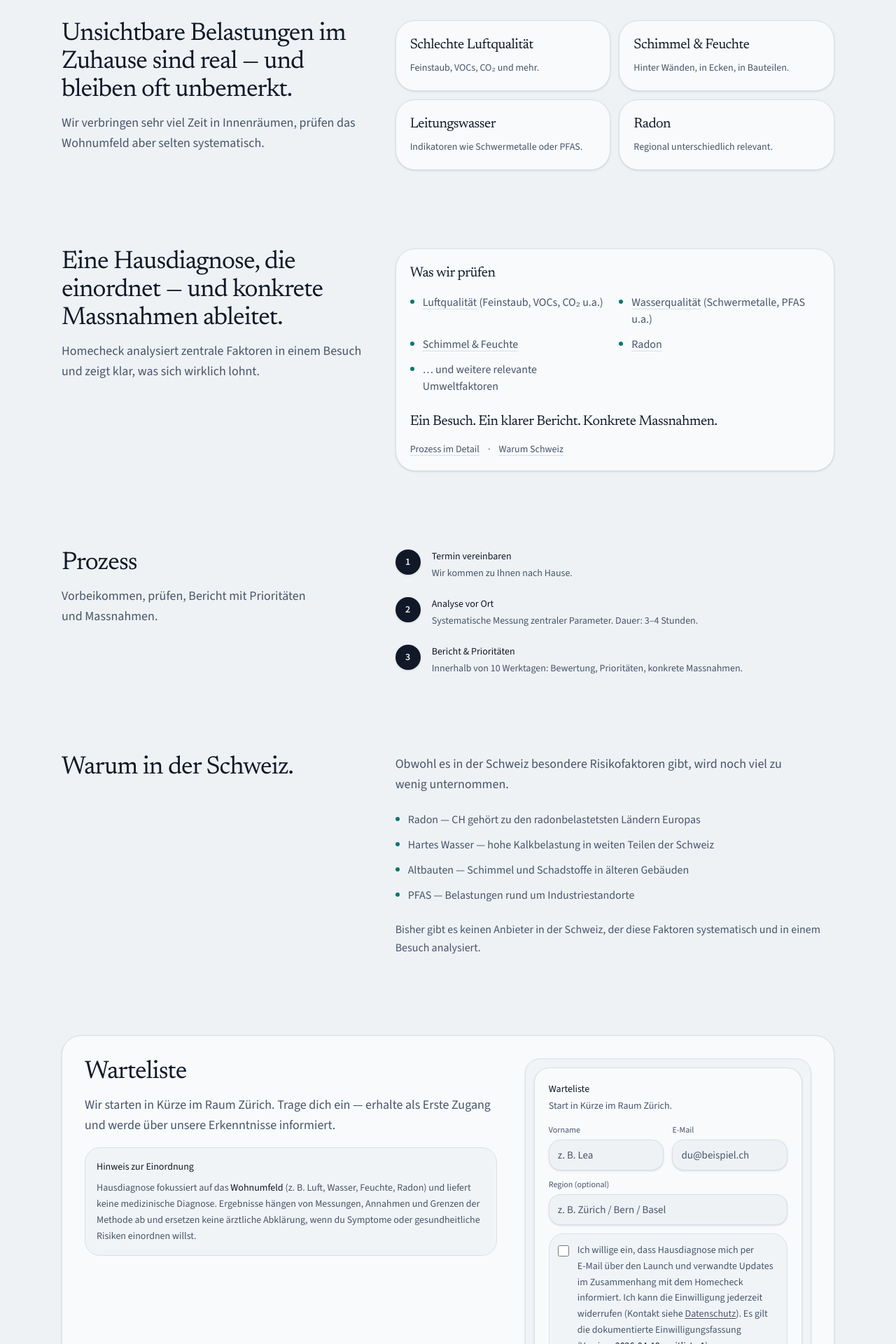
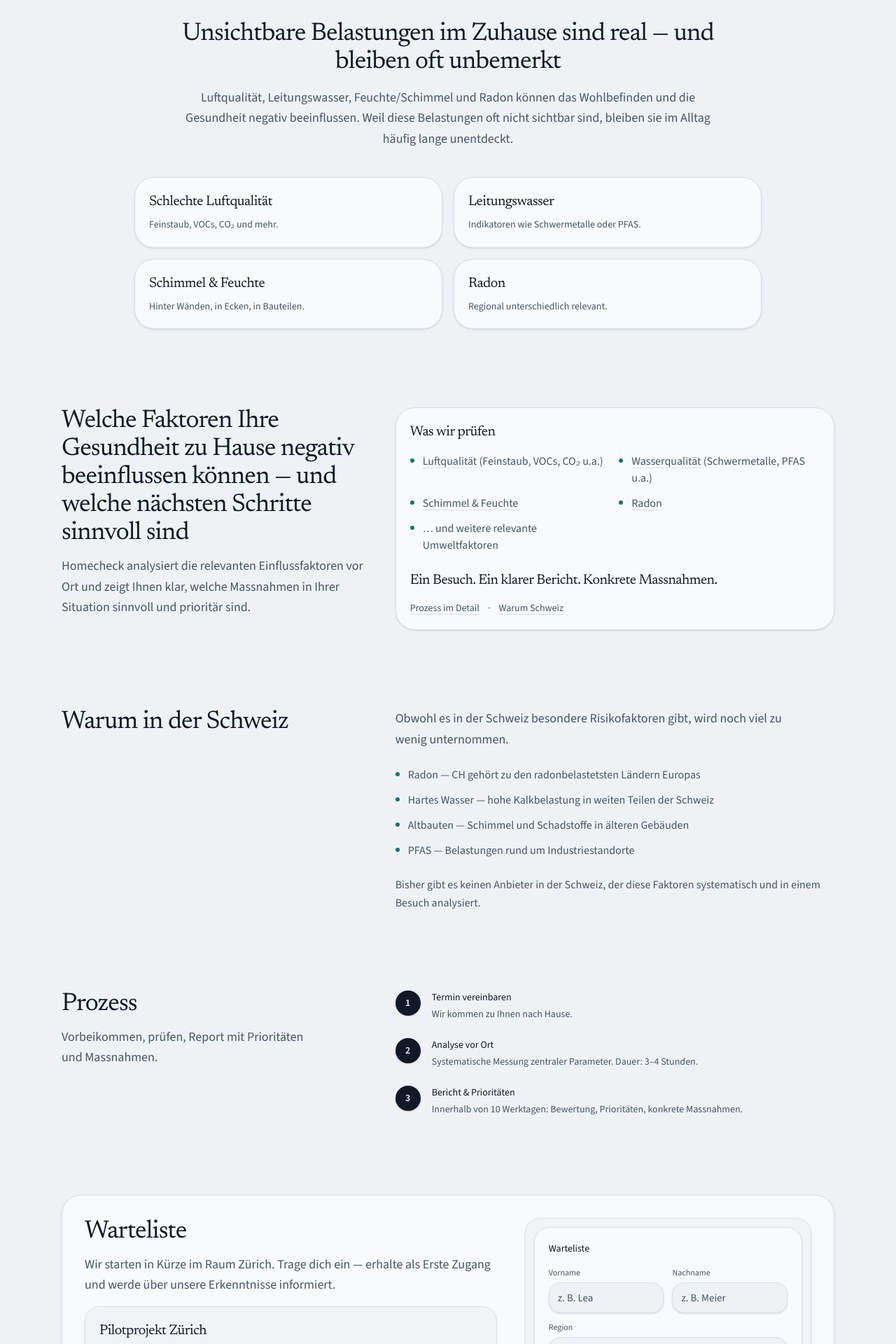
Before and after one commit to DiegoZechner/hausdiagnose, a Next.js app: page / in a window 1280 px wide. Shown: the part 840-2760 px from the top of the page at 70% size. Built offline with nearby package versions, Linux system fonts and the light colour scheme; no server answers.

Commit message:
Refine homepage copy and extend waitlist fields

```diff
--- a/app/datenschutz/page.tsx
+++ b/app/datenschutz/page.tsx
@@ -54,10 +54,19 @@ export default function DatenschutzPage() {
               <span className="text-foreground">Vorname</span> (Pflichtfeld)
             </li>
             <li>
+              <span className="text-foreground">Nachname</span> (Pflichtfeld)
+            </li>
+            <li>
+              <span className="text-foreground">Region</span> (Pflichtfeld; freies Textfeld)
+            </li>
+            <li>
               <span className="text-foreground">E‑Mail‑Adresse</span> (Pflichtfeld; wird serverseitig normalisiert)
             </li>
             <li>
-              <span className="text-foreground">Region</span> (optional; freies Textfeld)
+              <span className="text-foreground">Telefonnummer</span> (Pflichtfeld)
+            </li>
+            <li>
+              <span className="text-foreground">Nachricht</span> (optional; freies Textfeld)
             </li>
             <li>
               <span className="text-foreground">Quelle</span> (technisches Feld, z. B. <code>landing</code>)
--- a/app/page.tsx
+++ b/app/page.tsx
@@ -73,7 +73,7 @@ export default async function Home() {
         name: "Welche Daten braucht ihr für die Warteliste?",
         acceptedAnswer: {
           "@type": "Answer",
-          text: "Vorname und E‑Mail. Region ist optional.",
+          text: "Vorname, Nachname, Region, E‑Mail und Telefonnummer. Eine Nachricht ist optional. Zusätzlich wird eine ausdrückliche Einwilligung für Launch‑Updates gespeichert.",
         },
       },
       {
@@ -132,11 +132,11 @@ export default async function Home() {
               <a className="hover:text-foreground" href="#solution">
                 Lösung
               </a>
+              <a className="hover:text-foreground" href="#schweiz">
+                Schweiz
+              </a>
               <a className="hover:text-foreground" href="#prozess">
                 Prozess
-              </a>
-              <a className="hover:text-foreground" href="#schweiz">
-                Schweiz
               </a>
               <a className="hover:text-foreground" href="#faq">
                 FAQ
@@ -170,10 +170,7 @@ export default async function Home() {
             <div className="absolute inset-0 flex items-end">
               <Container className="pb-10 sm:pb-12 lg:pb-14">
                 <div className="max-w-3xl">
-                  <div className="text-xs font-medium tracking-wide text-white/70">
-                    Start in Kürze im Raum Zürich
-                  </div>
-                  <h1 className="mt-3 font-heading text-balance text-4xl leading-[1.02] tracking-tight text-white sm:text-5xl lg:text-6xl">
+                  <h1 className="font-heading text-balance text-4xl leading-[1.02] tracking-tight text-white sm:text-5xl lg:text-6xl">
                     Ihr Zuhause beeinflusst Ihre Gesundheit —{" "}
                     <span className="text-[color:var(--brand)]">
                       <TextRotate
@@ -186,7 +183,6 @@ export default async function Home() {
                         intervalMs={1700}
                       />
                     </span>
-                    .
                   </h1>
                   <p className="mt-4 max-w-2xl text-pretty text-base leading-relaxed text-white/80 sm:text-lg">
                     Wir analysieren Ihr Zuhause wissenschaftlich: Luft, Wasser, Schimmel und mehr — und zeigen Ihnen genau,
@@ -215,29 +211,29 @@ export default async function Home() {
         {/* 1) Problem */}
         <Section id="problem">
           <Container>
-            <div className="grid gap-8 lg:grid-cols-12 lg:gap-10">
-              <div className="lg:col-span-5">
+            <div className="mx-auto max-w-3xl text-center">
               <h2 className="font-heading text-pretty text-3xl tracking-tight sm:text-4xl">
-                  Unsichtbare Belastungen im Zuhause sind real — und bleiben oft unbemerkt.
+                Unsichtbare Belastungen im Zuhause sind real — und bleiben oft unbemerkt
               </h2>
-                <p className="mt-3 text-pretty text-base leading-relaxed text-muted-foreground sm:text-lg">
-                  Wir verbringen sehr viel Zeit in Innenräumen, prüfen das Wohnumfeld aber selten systematisch.
+              <p className="mt-4 text-pretty text-base leading-relaxed text-muted-foreground sm:text-lg">
+                Luftqualität, Leitungswasser, Feuchte/Schimmel und Radon können das Wohlbefinden und die Gesundheit
+                negativ beeinflussen. Weil diese Belastungen oft nicht sichtbar sind, bleiben sie im Alltag häufig
+                lange unentdeckt.
               </p>
             </div>
-              <div className="lg:col-span-7">
-                <div className="grid gap-3 sm:grid-cols-2">
+            <div className="mx-auto mt-10 grid max-w-4xl gap-3 sm:grid-cols-2 sm:gap-4">
               {[
                 {
                   t: "Schlechte Luftqualität",
                   d: "Feinstaub, VOCs, CO₂ und mehr.",
                 },
                 {
+                  t: "Leitungswasser",
+                  d: "Indikatoren wie Schwermetalle oder PFAS.",
+                },
+                {
                   t: "Schimmel & Feuchte",
                   d: "Hinter Wänden, in Ecken, in Bauteilen.",
-                    },
-                    {
-                      t: "Leitungswasser",
-                      d: "Indikatoren wie Schwermetalle oder PFAS.",
                 },
                 {
                   t: "Radon",
@@ -250,8 +246,6 @@ export default async function Home() {
                 </div>
               ))}
             </div>
-              </div>
-            </div>
           </Container>
         </Section>
 
@@ -261,10 +255,11 @@ export default async function Home() {
             <div className="grid gap-8 lg:grid-cols-12 lg:gap-10">
               <div className="lg:col-span-5">
                 <h2 className="font-heading text-pretty text-3xl tracking-tight sm:text-4xl">
-                  Eine Hausdiagnose, die einordnet — und konkrete Massnahmen ableitet.
+                  Welche Faktoren Ihre Gesundheit zu Hause negativ beeinflussen können — und welche nächsten Schritte sinnvoll sind
                 </h2>
                 <p className="mt-3 text-pretty text-base leading-relaxed text-muted-foreground sm:text-lg">
-                  Homecheck analysiert zentrale Faktoren in einem Besuch und zeigt klar, was sich wirklich lohnt.
+                  Homecheck analysiert die relevanten Einflussfaktoren vor Ort und zeigt Ihnen klar, welche Massnahmen
+                  in Ihrer Situation sinnvoll und prioritär sind.
                 </p>
               </div>
               <div className="lg:col-span-7">
@@ -338,7 +333,41 @@ export default async function Home() {
           </Container>
         </Section>
 
-        {/* 3) Prozess */}
+        {/* 3) Why Switzerland (moved before Prozess) */}
+        <Section id="schweiz">
+          <Container>
+            <div className="grid gap-6 lg:grid-cols-12 lg:gap-10">
+              <div className="lg:col-span-5">
+                <h2 className="font-heading text-pretty text-3xl tracking-tight sm:text-4xl">
+                  Warum in der Schweiz
+                </h2>
+              </div>
+              <div className="lg:col-span-7">
+                <p className="text-pretty text-base leading-relaxed text-muted-foreground sm:text-lg">
+                  Obwohl es in der Schweiz besondere Risikofaktoren gibt, wird noch viel zu wenig unternommen.
+                </p>
+                <div className="mt-6 space-y-3 text-sm text-muted-foreground sm:text-base">
+                  {[
+                    "Radon — CH gehört zu den radonbelastetsten Ländern Europas",
+                    "Hartes Wasser — hohe Kalkbelastung in weiten Teilen der Schweiz",
+                    "Altbauten — Schimmel und Schadstoffe in älteren Gebäuden",
+                    "PFAS — Belastungen rund um Industriestandorte",
+                  ].map((t) => (
+                    <div key={t} className="flex gap-3">
+                      <span className="mt-2 size-1.5 shrink-0 rounded-full bg-[color:var(--brand)]" />
+                      <span>{t}</span>
+                    </div>
+                  ))}
+                </div>
+                <p className="mt-6 text-pretty text-sm leading-relaxed text-muted-foreground sm:text-base">
+                  Bisher gibt es keinen Anbieter in der Schweiz, der diese Faktoren systematisch und in einem Besuch analysiert.
+                </p>
+              </div>
+            </div>
+          </Container>
+        </Section>
+
+        {/* 4) Prozess */}
         <Section id="prozess">
           <Container>
             <div className="grid gap-8 lg:grid-cols-12 lg:gap-10">
@@ -347,7 +376,7 @@ export default async function Home() {
                   Prozess
                 </h2>
                 <p className="mt-3 text-pretty text-base leading-relaxed text-muted-foreground sm:text-lg">
-                  Vorbeikommen, prüfen, Bericht mit Prioritäten und Massnahmen.
+                  Vorbeikommen, prüfen, Report mit Prioritäten und Massnahmen.
                 </p>
               </div>
               <div className="lg:col-span-7">
@@ -385,40 +414,6 @@ export default async function Home() {
           </Container>
         </Section>
 
-        {/* 6) Why Switzerland */}
-        <Section id="schweiz">
-          <Container>
-            <div className="grid gap-6 lg:grid-cols-12 lg:gap-10">
-              <div className="lg:col-span-5">
-                <h2 className="font-heading text-pretty text-3xl tracking-tight sm:text-4xl">
-                  Warum in der Schweiz.
-                </h2>
-              </div>
-              <div className="lg:col-span-7">
-                <p className="text-pretty text-base leading-relaxed text-muted-foreground sm:text-lg">
-                  Obwohl es in der Schweiz besondere Risikofaktoren gibt, wird noch viel zu wenig unternommen.
-                </p>
-                <div className="mt-6 space-y-3 text-sm text-muted-foreground sm:text-base">
-                  {[
-                    "Radon — CH gehört zu den radonbelastetsten Ländern Europas",
-                    "Hartes Wasser — hohe Kalkbelastung in weiten Teilen der Schweiz",
-                    "Altbauten — Schimmel und Schadstoffe in älteren Gebäuden",
-                    "PFAS — Belastungen rund um Industriestandorte",
-                  ].map((t) => (
-                    <div key={t} className="flex gap-3">
-                      <span className="mt-2 size-1.5 shrink-0 rounded-full bg-[color:var(--brand)]" />
-                      <span>{t}</span>
-                    </div>
-                  ))}
-                </div>
-                <p className="mt-6 text-pretty text-sm leading-relaxed text-muted-foreground sm:text-base">
-                  Bisher gibt es keinen Anbieter in der Schweiz, der diese Faktoren systematisch und in einem Besuch analysiert.
-                </p>
-              </div>
-            </div>
-          </Container>
-        </Section>
-
         {/* 8) Waitlist / Early Access */}
         <Section id="waitlist">
           <Container>
@@ -431,13 +426,12 @@ export default async function Home() {
                   <p className="mt-3 text-pretty text-base leading-relaxed text-muted-foreground sm:text-lg">
                     Wir starten in Kürze im Raum Zürich. Trage dich ein — erhalte als Erste Zugang und werde über unsere Erkenntnisse informiert.
                   </p>
-                  <div className="mt-4 rounded-2xl border border-border bg-background/70 p-4 text-sm leading-relaxed text-muted-foreground">
-                    <div className="font-medium text-foreground">Hinweis zur Einordnung</div>
-                    <p className="mt-2">
-                      Hausdiagnose fokussiert auf das <span className="text-foreground">Wohnumfeld</span> (z. B. Luft,
-                      Wasser, Feuchte, Radon) und liefert keine medizinische Diagnose. Ergebnisse hängen von Messungen,
-                      Annahmen und Grenzen der Methode ab und ersetzen keine ärztliche Abklärung, wenn du Symptome oder
-                      gesundheitliche Risiken einordnen willst.
+                  <div className="mt-4 rounded-2xl border border-border bg-background/70 p-5 shadow-sm">
+                    <div className="font-heading text-xl tracking-tight">Pilotprojekt Zürich</div>
+                    <p className="mt-2 text-sm leading-relaxed text-muted-foreground">
+                      Hausdiagnose startet als Pilotprojekt im Raum Zürich. Wenn Sie Interesse an einer Teilnahme
+                      haben, tragen Sie sich unverbindlich ein. So erfahren Sie zuerst, wann die ersten Termine
+                      starten.
                     </p>
                   </div>
                 </div>
@@ -474,7 +468,7 @@ export default async function Home() {
                   {
                     id: "item-2",
                     q: "Welche Daten braucht ihr für die Warteliste?",
-                    a: "Vorname, E‑Mail und eine ausdrückliche Einwilligung für Launch‑Updates. Die Region ist optional. Zusätzlich speichern wir eine Quelle (z. B. landing), optional einen Hash der IP‑Adresse und den User‑Agent, sowie Zeitpunkt und Version der Einwilligung — Details stehen in den Datenschutzhinweisen.",
+                    a: "Pflichtfelder sind Vorname, Nachname, Region, E‑Mail und Telefonnummer. Eine kurze Nachricht ist optional. Zusätzlich speichern wir deine Einwilligung für Launch‑Updates (Version und Zeitpunkt), eine Quelle (z. B. landing) sowie optional einen Hash der IP‑Adresse und den User‑Agent. Details stehen in den Datenschutzhinweisen.",
                   },
                   {
                     id: "item-3",
@@ -513,10 +507,10 @@ export default async function Home() {
               <div className="grid gap-4 lg:grid-cols-12 lg:gap-10">
                 <div className="lg:col-span-7">
                   <h2 className="font-heading text-pretty text-3xl tracking-tight sm:text-4xl">
-                    Fragen? Oder direkt auf die Warteliste.
+                    Fragen? Oder direkt auf die Warteliste
                   </h2>
                   <p className="mt-3 text-pretty text-base leading-relaxed text-muted-foreground sm:text-lg">
-                    Schreib uns oder trage dich ein — wir melden uns zum Launch in Zürich und sobald wir neue Regionen öffnen.
+                    Schreib uns oder trage dich ein, wir melden uns zum Launch in Zürich.
                   </p>
                 </div>
                 <div className="lg:col-span-5 lg:flex lg:items-center">
--- a/components/waitlist/waitlist-form.tsx
+++ b/components/waitlist/waitlist-form.tsx
@@ -29,8 +29,11 @@ type Status =
 
 const formSchema = waitlistSubmitSchema.pick({
   firstName: true,
+  lastName: true,
+  region: true,
   email: true,
-  region: true,
+  phone: true,
+  message: true,
   company: true,
   source: true,
   consentLaunchEmails: true,
@@ -44,8 +47,11 @@ export function WaitlistForm() {
     resolver: zodResolver(formSchema),
     defaultValues: {
       firstName: "",
+      lastName: "",
+      region: "",
       email: "",
-      region: "",
+      phone: "",
+      message: "",
       company: "",
       source: "landing",
       consentLaunchEmails: false,
@@ -120,9 +126,6 @@ export function WaitlistForm() {
       <div className="flex items-start justify-between gap-4">
         <div>
           <div className="text-sm font-medium">Warteliste</div>
-          <div className="mt-1 text-sm text-muted-foreground">
-            Start in Kürze im Raum Zürich.
-          </div>
         </div>
       </div>
 
@@ -174,6 +177,24 @@ export function WaitlistForm() {
                   error={form.formState.errors.firstName?.message}
                 />
                 <InputWithFeedback
+                  label="Nachname"
+                  autoComplete="family-name"
+                  placeholder="z. B. Meier"
+                  {...form.register("lastName")}
+                  error={form.formState.errors.lastName?.message}
+                />
+              </div>
+
+              <InputWithFeedback
+                label="Region"
+                autoComplete="address-level1"
+                placeholder="z. B. Zürich"
+                {...form.register("region")}
+                error={form.formState.errors.region?.message}
+              />
+
+              <div className="grid gap-3 sm:grid-cols-2">
+                <InputWithFeedback
                   label="E‑Mail"
                   autoComplete="email"
                   inputMode="email"
@@ -181,15 +202,37 @@ export function WaitlistForm() {
                   {...form.register("email")}
                   error={form.formState.errors.email?.message}
                 />
+                <InputWithFeedback
+                  label="Telefon"
+                  autoComplete="tel"
+                  inputMode="tel"
+                  placeholder="+41 …"
+                  {...form.register("phone")}
+                  error={form.formState.errors.phone?.message}
+                />
               </div>
 
-              <InputWithFeedback
-                label="Region (optional)"
-                autoComplete="address-level1"
-                placeholder="z. B. Zürich / Bern / Basel"
-                {...form.register("region")}
-                error={form.formState.errors.region?.message}
-              />
+              <div className="grid gap-1.5">
+                <label
+                  htmlFor="waitlist-message"
+                  className="text-xs font-medium text-muted-foreground"
+                >
+                  Nachricht (optional)
+                </label>
+                <textarea
+                  id="waitlist-message"
+                  rows={4}
+                  placeholder="Gibt es etwas, das Sie uns vorab mitteilen möchten?"
+                  aria-invalid={Boolean(form.formState.errors.message?.message) || undefined}
+                  className="w-full rounded-xl border border-input bg-background px-3 py-2.5 text-[15px] text-foreground shadow-sm outline-none placeholder:text-muted-foreground transition-colors duration-200 focus-visible:border-ring focus-visible:ring-4 focus-visible:ring-ring/40 disabled:cursor-not-allowed disabled:opacity-60 aria-[invalid=true]:border-destructive/60"
+                  {...form.register("message")}
+                />
+                {form.formState.errors.message?.message ? (
+                  <div className="text-xs text-destructive">
+                    {form.formState.errors.message.message}
+                  </div>
+                ) : null}
+              </div>
 
               {/* Honeypot: should stay empty */}
               <div className="hidden">
--- a/lib/waitlist/schema.ts
+++ b/lib/waitlist/schema.ts
@@ -1,6 +1,9 @@
 import { z } from "zod";
 
 import { WAITLIST_CONSENT_VERSION } from "../legal/waitlist-consent";
+
+// Lenient phone check: digits plus common separators. Strict normalization is out of scope for a waitlist.
+const phoneRegex = /^[+0-9][0-9 ()/\-.]{5,31}$/;
 
 export const waitlistPayloadSchema = z.object({
   firstName: z
@@ -8,16 +11,32 @@ export const waitlistPayloadSchema = z.object({
     .trim()
     .min(1, "Bitte gib deinen Vornamen an.")
     .max(80, "Bitte nutze einen kürzeren Vornamen."),
+  lastName: z
+    .string()
+    .trim()
+    .min(1, "Bitte gib deinen Nachnamen an.")
+    .max(80, "Bitte nutze einen kürzeren Nachnamen."),
+  region: z
+    .string()
+    .trim()
+    .min(1, "Bitte gib deine Region an.")
+    .max(120, "Bitte nutze eine kürzere Angabe."),
   email: z
     .string()
     .trim()
     .toLowerCase()
     .email("Bitte gib eine gültige E-Mail-Adresse an.")
     .max(254, "Bitte nutze eine kürzere E-Mail-Adresse."),
-  region: z
+  phone: z
     .string()
     .trim()
-    .max(120, "Bitte nutze eine kürzere Angabe.")
+    .min(6, "Bitte gib eine gültige Telefonnummer an.")
+    .max(32, "Bitte nutze eine kürzere Telefonnummer.")
+    .regex(phoneRegex, "Bitte gib eine gültige Telefonnummer an."),
+  message: z
+    .string()
+    .trim()
+    .max(2000, "Bitte nutze eine kürzere Nachricht.")
     .optional()
     .or(z.literal("").transform(() => undefined)),
   company: z
--- a/lib/waitlist/store-supabase.ts
+++ b/lib/waitlist/store-supabase.ts
@@ -16,7 +16,10 @@ type WaitlistSignupInsert = {
   email: string;
   email_normalized: string;
   first_name: string;
-  region: string | null;
+  last_name: string;
+  region: string;
+  phone: string;
+  message: string | null;
   source: string | null;
   consent_launch_emails: boolean;
   consent_text_version: string;
@@ -46,7 +49,10 @@ export function createWaitlistStoreSupabase(client: SupabaseClient): WaitlistSto
         email: payload.email,
         email_normalized: emailNormalized,
         first_name: payload.firstName,
-        region: payload.region ?? null,
+        last_name: payload.lastName,
+        region: payload.region,
+        phone: payload.phone,
+        message: payload.message ?? null,
         source: payload.source ?? null,
         consent_launch_emails: payload.consentLaunchEmails === true,
         consent_text_version: payload.consentTextVersion,
```
Also changed, not shown: 3 other files (tests, documents, lock files or other folders). Lines whose indentation alone changed are shown as unchanged.
